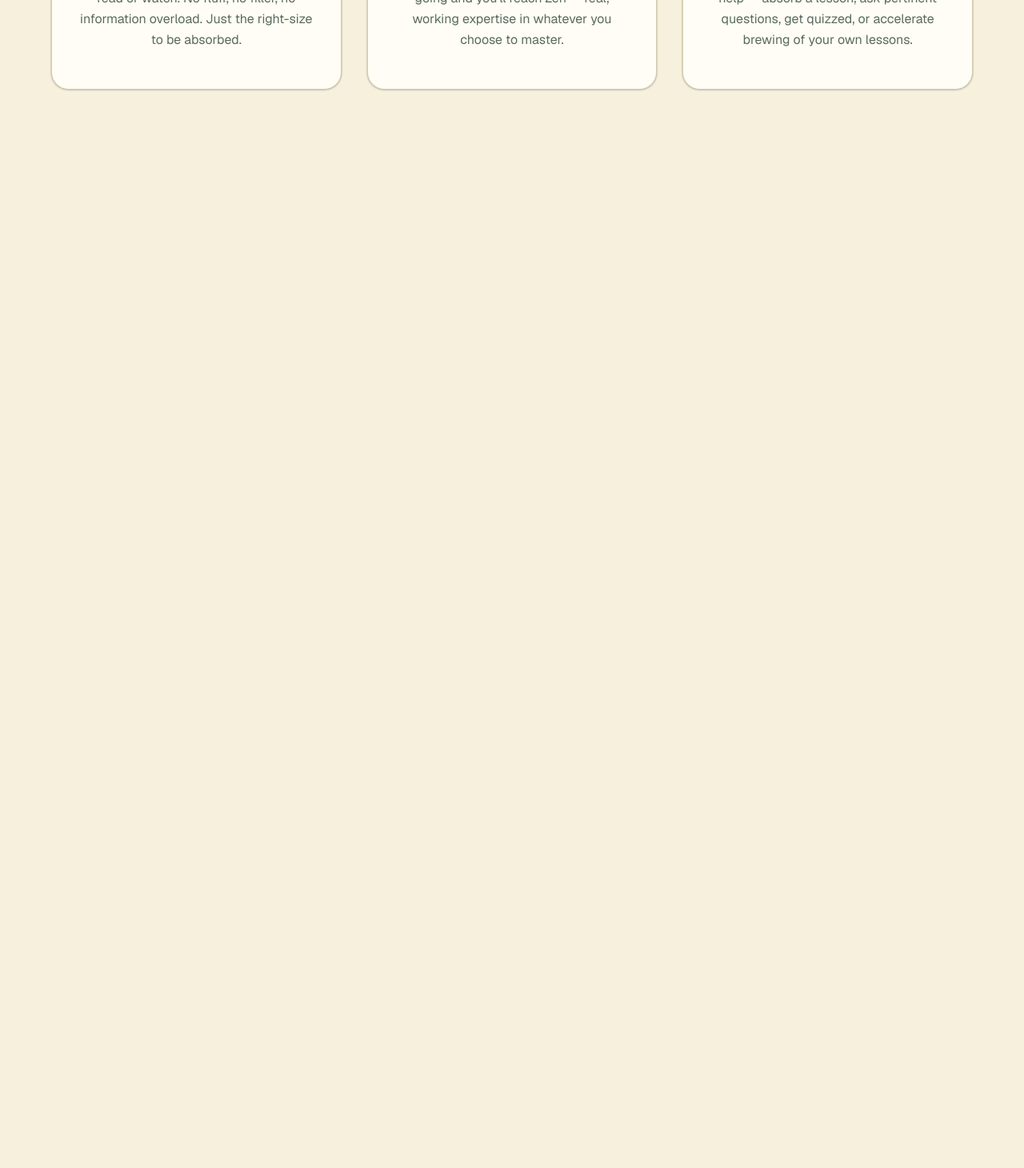
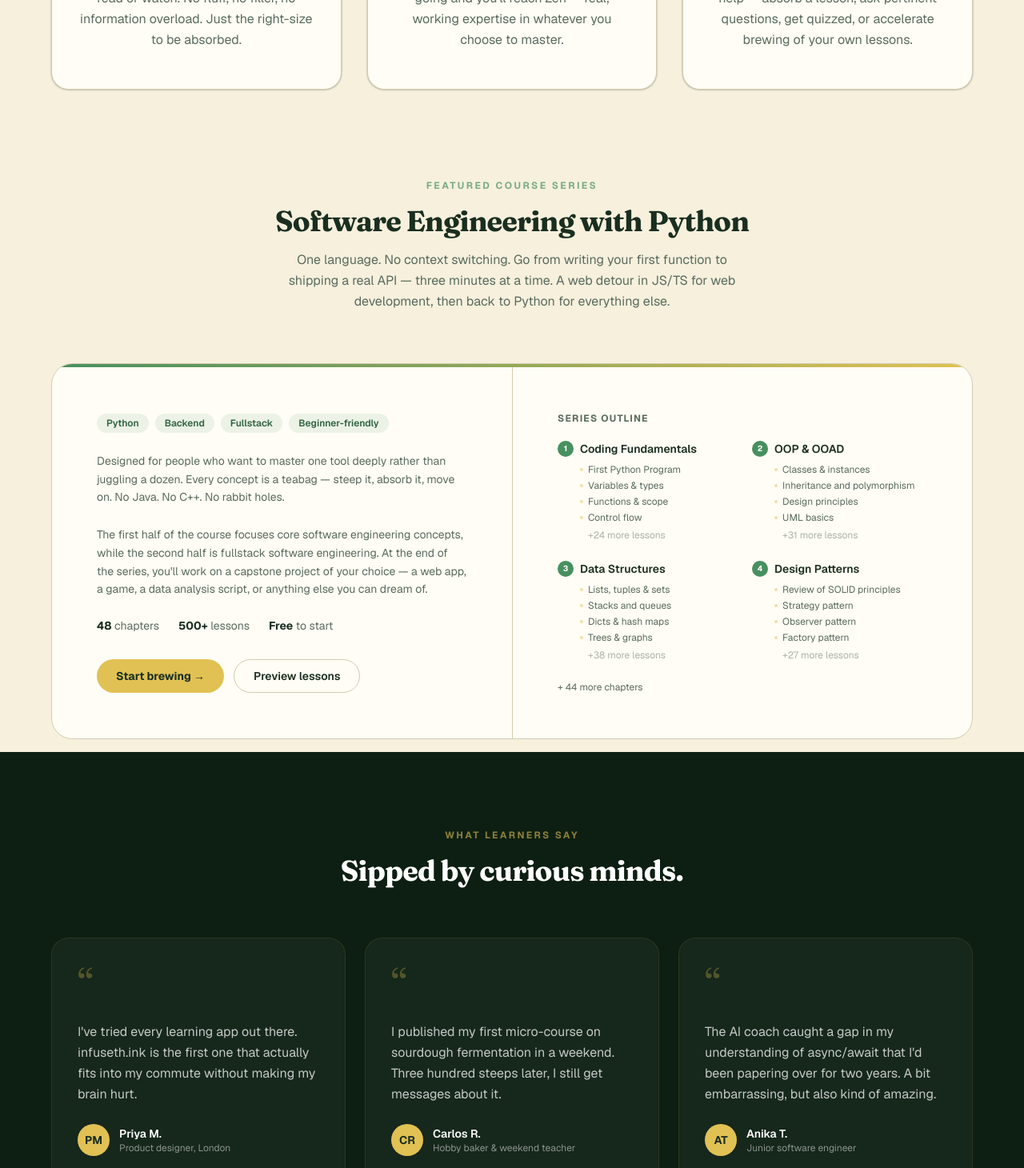
Before and after one commit to infuseth-ink/infusethink-web, a Next.js app: page / in a window 1280 px wide. Shown: the part 1330-2790 px from the top of the page at 80% size. Before the commit the page ends 1538 px from the top, so only its background shows below. Built offline with nearby package versions, Linux system fonts and the light colour scheme.

Commit message:
✨ feat: add placeholder featured course series and testimonials

```diff
--- a/app/page.tsx
+++ b/app/page.tsx
@@ -1,11 +1,15 @@
 import HeroSection from '@/components/home/HeroSection'
 import PillarsSection from '@/components/home/PillarsSection'
+import FeaturedCourseSection from '@/components/home/FeaturedCourseSection'
+import TestimonialsSection from '@/components/home/TestimonialsSection'
 
 export default function Home() {
   return (
     <main className="flex min-h-screen flex-col">
       <HeroSection />
       <PillarsSection />
+      <FeaturedCourseSection />
+      <TestimonialsSection />
     </main>
   )
 }
--- /dev/null
+++ b/components/home/FeaturedCourseSection.tsx
@@ -0,0 +1,166 @@
+// Hierarchy: Course → Chapters → Microlessons
+const CHAPTERS = [
+  {
+    title: 'Coding Fundamentals',
+    lessons: ['First Python Program', 'Variables & types', 'Functions & scope', 'Control flow'],
+    more: 24,
+  },
+  {
+    title: 'OOP & OOAD',
+    lessons: [
+      'Classes & instances',
+      'Inheritance and polymorphism',
+      'Design principles',
+      'UML basics',
+    ],
+    more: 31,
+  },
+  {
+    title: 'Data Structures',
+    lessons: ['Lists, tuples & sets', 'Stacks and queues', 'Dicts & hash maps', 'Trees & graphs'],
+    more: 38,
+  },
+  {
+    title: 'Design Patterns',
+    lessons: [
+      'Review of SOLID principles',
+      'Strategy pattern',
+      'Observer pattern',
+      'Factory pattern',
+    ],
+    more: 27,
+  },
+]
+
+export default function FeaturedCourseSection() {
+  return (
+    <section className="bg-brand-parchment px-6 py-4">
+      <div className="mx-auto max-w-6xl">
+        <p className="text-brand-green mb-4 text-center text-xs font-bold tracking-[0.2em] uppercase opacity-70">
+          Featured course series
+        </p>
+        <h2 className="font-display text-foreground mb-4 text-center text-3xl font-bold tracking-tight sm:text-4xl">
+          Software Engineering with Python
+        </h2>
+        <p className="text-muted-foreground mx-auto mb-16 max-w-xl text-center text-base leading-relaxed">
+          One language. No context switching. Go from writing your first function to shipping a real
+          API — three minutes at a time. A web detour in JS/TS for web development, then back to
+          Python for everything else.
+        </p>
+
+        {/* Course card */}
+        <div
+          className="overflow-hidden rounded-3xl"
+          style={{
+            border: '1px solid var(--border)',
+            backgroundColor: 'var(--card)',
+          }}
+        >
+          {/* Top accent */}
+          <div
+            className="h-1 w-full"
+            style={{
+              background: 'linear-gradient(to right, var(--brand-green), var(--brand-gold))',
+            }}
+          />
+
+          <div className="grid grid-cols-1 gap-0 lg:grid-cols-2">
+            {/* Left: meta */}
+            <div className="flex flex-col justify-center gap-6 p-10 lg:p-14">
+              <div className="flex flex-wrap gap-2">
+                {['Python', 'Backend', 'Fullstack', 'Beginner-friendly'].map((tag) => (
+                  <span
+                    key={tag}
+                    className="rounded-full px-3 py-1 text-xs font-semibold"
+                    style={{
+                      backgroundColor: 'rgba(71,144,95,0.10)',
+                      color: 'var(--brand-green-dark)',
+                    }}
+                  >
+                    {tag}
+                  </span>
+                ))}
+              </div>
+
+              <p className="text-muted-foreground text-sm leading-relaxed">
+                Designed for people who want to master one tool deeply rather than juggling a dozen.
+                Every concept is a teabag — steep it, absorb it, move on. No Java. No C++. No rabbit
+                holes.
+              </p>
+              <p className="text-muted-foreground text-sm leading-relaxed">
+                The first half of the course focuses core software engineering concepts, while the
+                second half is fullstack software engineering. At the end of the series, you&apos;ll
+                work on a capstone project of your choice — a web app, a game, a data analysis
+                script, or anything else you can dream of.
+              </p>
+
+              <div className="text-muted-foreground flex items-center gap-6 text-sm">
+                <span>
+                  <strong className="text-foreground">48</strong> chapters
+                </span>
+                <span>
+                  <strong className="text-foreground">500+</strong> lessons
+                </span>
+                <span>
+                  <strong className="text-foreground">Free</strong> to start
+                </span>
+              </div>
+
+              <div className="flex gap-3 pt-2">
+                <button
+                  className="rounded-full px-6 py-2.5 text-sm font-bold transition-all hover:brightness-90"
+                  style={{ backgroundColor: '#e1c154', color: '#1a2e20' }}
+                >
+                  Start brewing →
+                </button>
+                <button
+                  className="rounded-full border px-6 py-2.5 text-sm font-semibold transition-all hover:bg-black/5"
+                  style={{ borderColor: 'var(--border)', color: 'var(--foreground)' }}
+                >
+                  Preview lessons
+                </button>
+              </div>
+            </div>
+
+            {/* Right: chapter → lesson hierarchy */}
+            <div className="p-10 lg:p-14" style={{ borderLeft: '1px solid var(--border)' }}>
+              <p className="text-muted-foreground mb-5 text-xs font-bold tracking-widest uppercase">
+                Series outline
+              </p>
+              <ol className="grid grid-cols-2 gap-x-6 gap-y-6">
+                {CHAPTERS.map(({ title, lessons, more }, ci) => (
+                  <li key={title}>
+                    <p className="text-foreground mb-2 flex items-center gap-2 text-sm font-semibold">
+                      <span
+                        className="flex h-5 w-5 shrink-0 items-center justify-center rounded-full text-[10px] font-bold text-white"
+                        style={{ backgroundColor: 'var(--brand-green)' }}
+                      >
+                        {ci + 1}
+                      </span>
+                      {title}
+                    </p>
+                    <ul className="ml-7 flex flex-col gap-1">
+                      {lessons.map((lesson) => (
+                        <li
+                          key={lesson}
+                          className="text-muted-foreground flex items-center gap-1.5 text-xs"
+                        >
+                          <span className="bg-brand-gold/50 h-1 w-1 shrink-0 rounded-full" />
+                          {lesson}
+                        </li>
+                      ))}
+                      <li className="text-muted-foreground/50 mt-0.5 ml-2.5 text-xs">
+                        +{more} more lessons
+                      </li>
+                    </ul>
+                  </li>
+                ))}
+              </ol>
+              <p className="text-muted-foreground mt-6 text-xs">+ 44 more chapters</p>
+            </div>
+          </div>
+        </div>
+      </div>
+    </section>
+  )
+}
--- a/components/home/PillarsSection.tsx
+++ b/components/home/PillarsSection.tsx
@@ -40,8 +40,8 @@ export default function PillarsSection() {
           Three pillars
         </p>
         <h2 className="font-display text-foreground mb-16 text-center text-3xl font-bold tracking-tight sm:text-4xl">
-          We want your learning to be simple, effective, and fun — like sipping a perfect cup of
-          tea.
+          We want your learning to be simple, effective, healthy, and fun — like sipping a perfect
+          cup of tea.
         </h2>
 
         <div className="grid grid-cols-1 gap-8 md:grid-cols-3">
--- /dev/null
+++ b/components/home/TestimonialsSection.tsx
@@ -0,0 +1,81 @@
+// ⚠️ ALL TESTIMONIALS BELOW ARE FICTIONAL — FOR DESIGN PURPOSES ONLY
+// Remove before launch or replace with real user quotes
+
+const testimonials = [
+  {
+    quote:
+      "I've tried every learning app out there. infuseth.ink is the first one that actually fits into my commute without making my brain hurt.",
+    name: 'Priya M.',
+    role: 'Product designer, London',
+    avatar: 'PM',
+  },
+  {
+    quote:
+      'I published my first micro-course on sourdough fermentation in a weekend. Three hundred steeps later, I still get messages about it.',
+    name: 'Carlos R.',
+    role: 'Hobby baker & weekend teacher',
+    avatar: 'CR',
+  },
+  {
+    quote:
+      "The AI coach caught a gap in my understanding of async/await that I'd been papering over for two years. A bit embarrassing, but also kind of amazing.",
+    name: 'Anika T.',
+    role: 'Junior software engineer',
+    avatar: 'AT',
+  },
+]
+
+export default function TestimonialsSection() {
+  return (
+    <section className="bg-[#0d1f12] px-6 py-24">
+      <div className="mx-auto max-w-6xl">
+        {/* Section label */}
+        <p className="text-brand-gold/60 mb-4 text-center text-xs font-bold tracking-[0.2em] uppercase">
+          What learners say
+        </p>
+        <h2 className="font-display mb-16 text-center text-3xl font-bold tracking-tight text-white sm:text-4xl">
+          Sipped by curious minds.
+        </h2>
+
+        <div className="grid grid-cols-1 gap-6 md:grid-cols-3">
+          {testimonials.map(({ quote, name, role, avatar }) => (
+            <figure
+              key={name}
+              className="flex flex-col gap-6 rounded-2xl p-8"
+              style={{
+                backgroundColor: 'rgba(255,255,255,0.04)',
+                border: '1px solid rgba(225,193,84,0.10)',
+              }}
+            >
+              {/* Quote mark */}
+              <span className="font-display text-brand-gold/30 text-5xl leading-none">&ldquo;</span>
+
+              <blockquote className="flex-1 text-base leading-relaxed text-white/75">
+                {quote}
+              </blockquote>
+
+              <figcaption className="flex items-center gap-3">
+                {/* Avatar initials */}
+                <div
+                  className="flex h-10 w-10 shrink-0 items-center justify-center rounded-full text-sm font-bold text-[#1a2e20]"
+                  style={{ backgroundColor: '#e1c154' }}
+                >
+                  {avatar}
+                </div>
+                <div>
+                  <p className="text-sm font-semibold text-white">{name}</p>
+                  <p className="text-xs text-white/50">{role}</p>
+                </div>
+              </figcaption>
+            </figure>
+          ))}
+        </div>
+
+        {/* Disclaimer */}
+        <p className="mt-10 text-center text-xs text-white/25">
+          ✦ Fictional testimonials — placeholder copy only, not real user reviews ✦
+        </p>
+      </div>
+    </section>
+  )
+}
```
